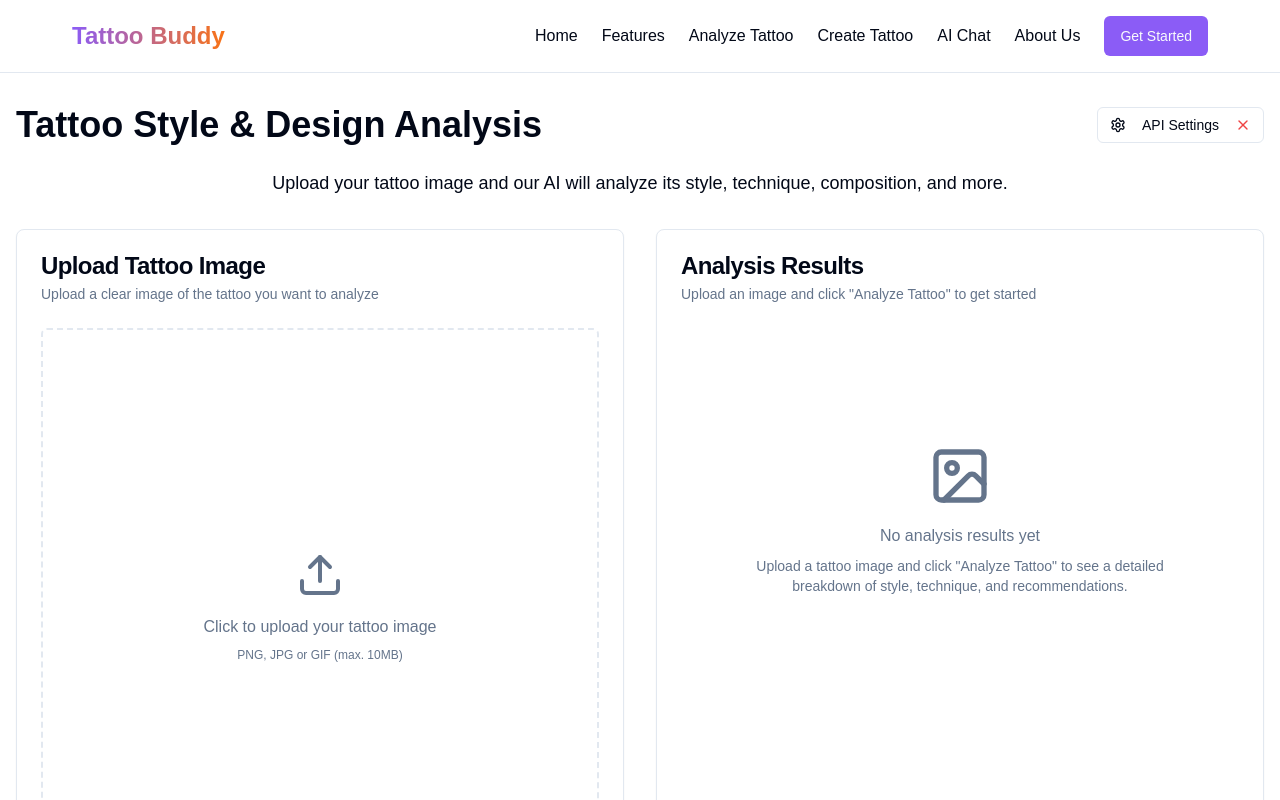
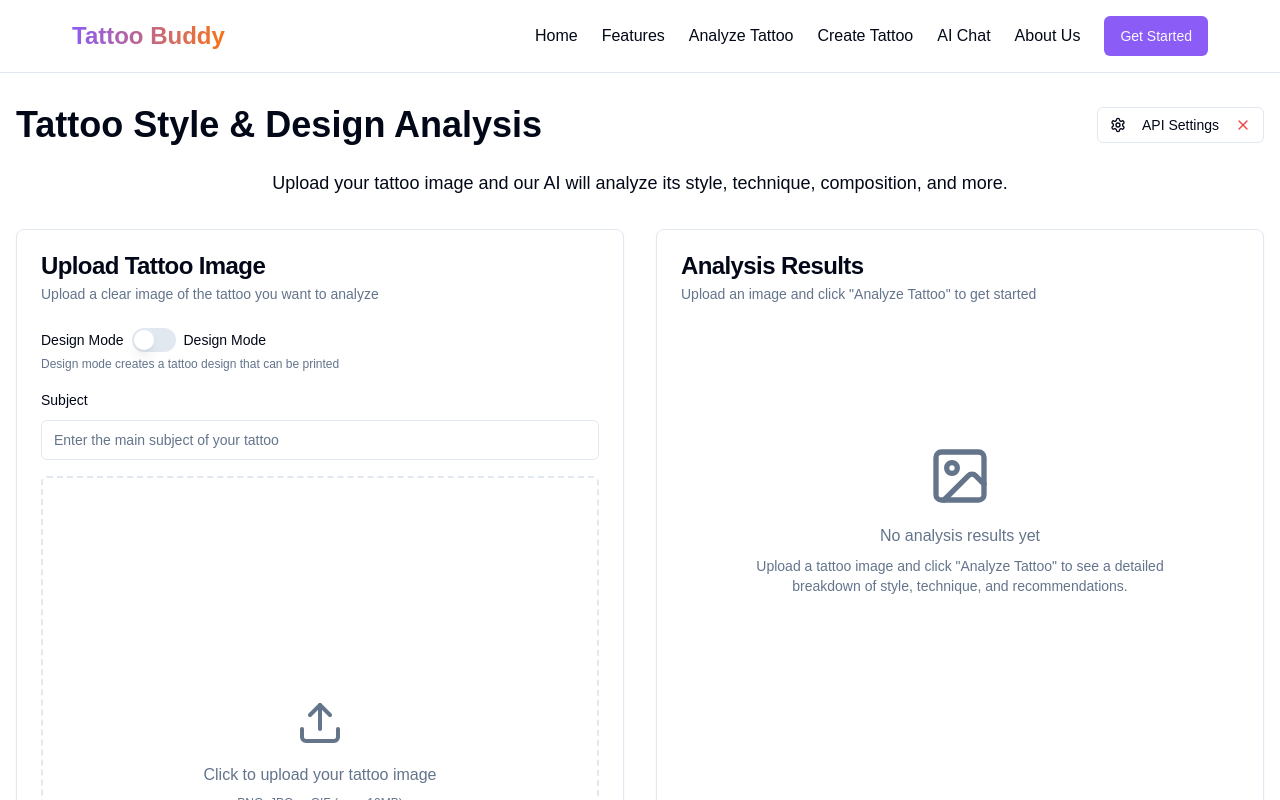
Before and after one commit to hardcoreai1982/tattoo-guru-assistant, a React (Vite) app: page /analyze in a window 1280 px wide. Shown: the top 800 px of the page. Built offline with nearby package versions, Linux system fonts and the light colour scheme.

Commit message:
Add design/preview toggle and subject field
Adds a toggle switch to choose between design and preview modes, and a subject input field.

```diff
--- a/src/components/TattooAnalyzer.tsx
+++ b/src/components/TattooAnalyzer.tsx
@@ -1,10 +1,12 @@
-
 import React, { useState } from 'react';
 import { Button } from "@/components/ui/button";
 import { Card, CardContent, CardDescription, CardFooter, CardHeader, CardTitle } from "@/components/ui/card";
 import { Tabs, TabsContent, TabsList, TabsTrigger } from "@/components/ui/tabs";
 import { Upload, Image as ImageIcon, Check, AlertCircle, RefreshCw, BadgeInfo } from 'lucide-react';
 import { Separator } from '@/components/ui/separator';
+import { Input } from '@/components/ui/input';
+import { Switch } from '@/components/ui/switch';
+import { Label } from '@/components/ui/label';
 import { toast } from 'sonner';
 import { useApiKeys } from '@/contexts/ApiKeysContext';
 import { supabase } from '@/integrations/supabase/client';
@@ -13,6 +15,8 @@ const TattooAnalyzer: React.FC = () => {
   const [image, setImage] = useState<string | null>(null);
   const [isAnalyzing, setIsAnalyzing] = useState(false);
   const [analysisResult, setAnalysisResult] = useState<any | null>(null);
+  const [isPreviewMode, setIsPreviewMode] = useState(false);
+  const [subject, setSubject] = useState('');
   const { apiKeys } = useApiKeys();
 
   const handleImageUpload = (e: React.ChangeEvent<HTMLInputElement>) => {
@@ -44,7 +48,11 @@ const TattooAnalyzer: React.FC = () => {
     try {
       // Call the Supabase edge function for analysis
       const { data, error } = await supabase.functions.invoke('analyze-tattoo', {
-        body: { image },
+        body: {
+          image,
+          mode: isPreviewMode ? 'preview' : 'design',
+          subject
+        },
       });
 
       if (error) {
@@ -86,6 +94,35 @@ const TattooAnalyzer: React.FC = () => {
             </CardDescription>
           </CardHeader>
           <CardContent className="space-y-4">
+            <div className="flex items-center justify-between space-x-4">
+              <div className="flex flex-col space-y-1">
+                <div className="flex items-center space-x-2">
+                  <Label htmlFor="mode-toggle">Design Mode</Label>
+                  <Switch
+                    id="mode-toggle"
+                    checked={isPreviewMode}
+                    onCheckedChange={setIsPreviewMode}
+                  />
+                  <Label htmlFor="mode-toggle">{isPreviewMode ? 'Preview Mode' : 'Design Mode'}</Label>
+                </div>
+                <p className="text-xs text-muted-foreground">
+                  {isPreviewMode
+                    ? 'Preview shows the tattoo on your selected body part'
+                    : 'Design mode creates a tattoo design that can be printed'}
+                </p>
+              </div>
+            </div>
+
+            <div className="space-y-2">
+              <Label htmlFor="subject">Subject</Label>
+              <Input
+                id="subject"
+                placeholder="Enter the main subject of your tattoo"
+                value={subject}
+                onChange={(e) => setSubject(e.target.value)}
+              />
+            </div>
+
             {image ? (
               <div className="relative aspect-square rounded-md overflow-hidden border-2 border-dashed border-border cursor-pointer" onClick={handleClick}>
                 <img
@@ -150,7 +187,7 @@ const TattooAnalyzer: React.FC = () => {
             <CardTitle>Analysis Results</CardTitle>
             <CardDescription>
               {analysisResult
-                ? 'Review the detailed breakdown of your tattoo'
+                ? `Review the detailed ${isPreviewMode ? 'preview' : 'design'} of your tattoo`
                 : 'Upload an image and click "Analyze Tattoo" to get started'}
             </CardDescription>
           </CardHeader>
```
Also changed, not shown: 1 other file (tests, documents, lock files or other folders).
